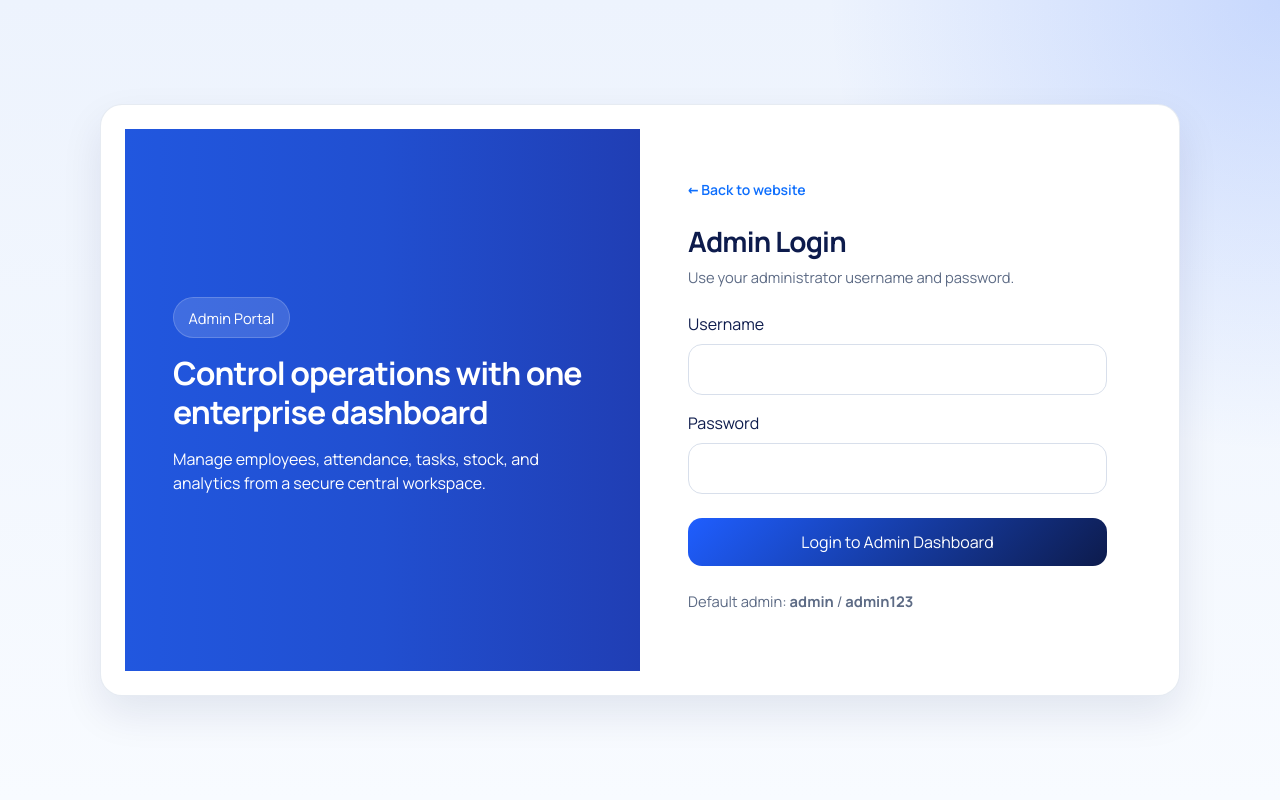
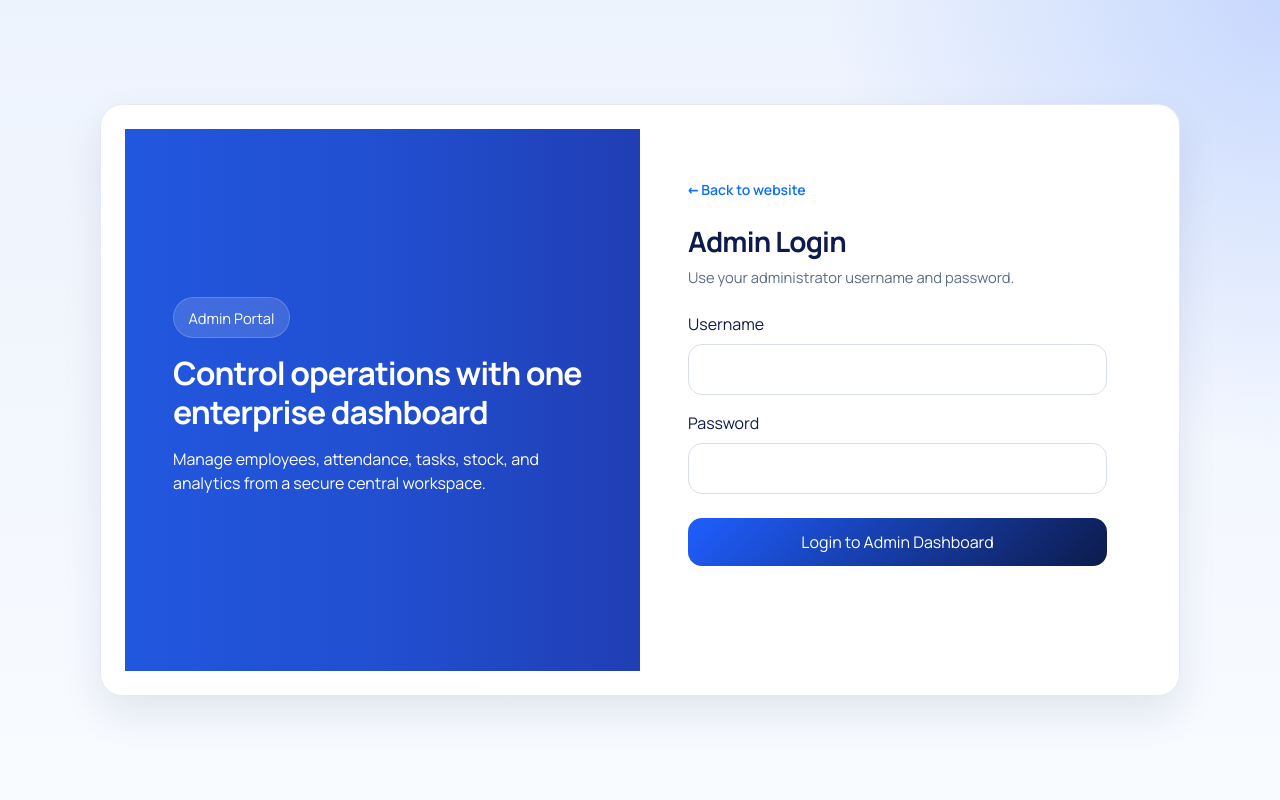
Before and after one commit to bhupeshr027/TRUNOW-TECH, a Flask app: page /admin/login in a window 1280 px wide. Run offline with Flask 3, Linux system fonts and the light colour scheme.

Commit message:
Update admin credentials and remove login hints

```diff
--- a/app.py
+++ b/app.py
@@ -194,9 +194,18 @@ def init_db():
             db.execute(
                 "INSERT INTO admins (username, password_hash, created_at) VALUES (?, ?, ?)",
                 (
-                    "admin",
-                    generate_password_hash("admin123"),
+                    "TRUNOW ADMIN",
+                    generate_password_hash("Admin123@"),
                     datetime.now().strftime("%Y-%m-%d %H:%M:%S"),
+                ),
+            )
+        else:
+            db.execute(
+                "UPDATE admins SET username = ?, password_hash = ? WHERE id = ?",
+                (
+                    "TRUNOW ADMIN",
+                    generate_password_hash("Admin123@"),
+                    admin["id"],
                 ),
             )
 
--- a/templates/admin_login.html
+++ b/templates/admin_login.html
@@ -27,7 +27,6 @@
                         </div>
                         <button class="btn btn-primary w-100">Login to Admin Dashboard</button>
                     </form>
-                    <div class="mini-muted mt-4">Default admin: <strong>admin</strong> / <strong>admin123</strong></div>
                 </div>
             </div>
         </div>
--- a/templates/employee_login.html
+++ b/templates/employee_login.html
@@ -27,7 +27,6 @@
                         </div>
                         <button class="btn btn-primary w-100">Login to Employee Dashboard</button>
                     </form>
-                    <div class="mini-muted mt-4">Use your assigned employee username or phone number and password.</div>
                 </div>
             </div>
         </div>
```
Also changed, not shown: README.md.
